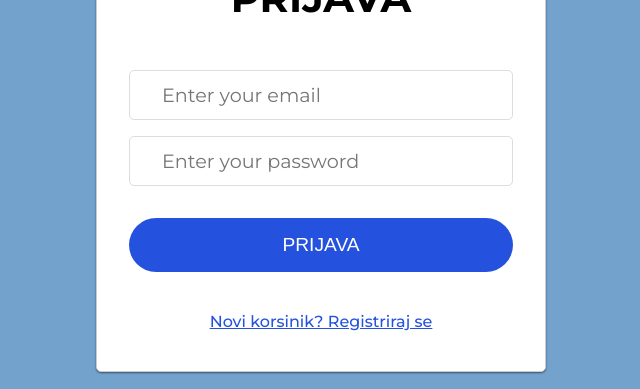
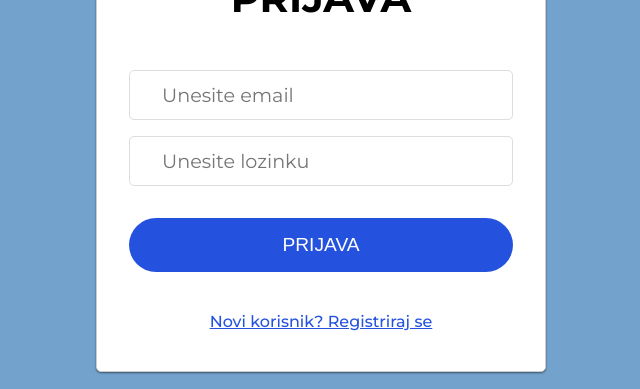
Before and after one commit to MStrukelj/U_Zadnji_Tren, a React (Vite) app in the folder App/frontend/: page / in a window 1280 px wide. Shown: the part 252-641 px from the top of the page, without its empty margins (319-959 px from the left). Built offline with nearby package versions, Linux system fonts and the light colour scheme.

Commit message:
Login spojen s backendom

```diff
--- a/App/frontend/src/components/LogIn.jsx
+++ b/App/frontend/src/components/LogIn.jsx
@@ -1,17 +1,53 @@
 import { useState } from "react";
 import './login.css';
 
-function LogIn({FormHandle}) {
-   const [User, setUser] = useState('');
-   const [Password, setPassword] =useState('');
+function LogIn({ FormHandle }) {
+  const [user, setUser] = useState('');
+  const [password, setPassword] = useState('');
+  const [error, setError] = useState('');
+  const [loading, setLoading] = useState(false);
 
-   function handleLogin(e){
+  async function handleLogin(e) {
     e.preventDefault();
-      console.log(User,Password);
-      setUser("");
-      setPassword("");
+    console.log("Sending payload:", {
+        email: user,
+        lozinka: password
+      });
+    setError('');
+    setLoading(true);
 
+    try {
+      const response = await fetch('http://localhost:8080/api/auth/login', {
+        method: 'POST',
+        credentials: 'include',
+        headers: {
+          'Content-Type': 'application/json',
+        },
+        body: JSON.stringify({
+          email: user,
+          lozinka: password
+        })
+      });
+
+      const data = await response.json();
+
+      if (data.success) {
+        // Uspješna prijava
+        console.log('Prijava uspješna:', data.user);
+        setUser('');
+        setPassword('');
+      } else {
+        // Neuspješna prijava
+        setError(data.message || 'Greška prilikom prijave');
       }
+    } catch (err) {
+      setError('Došlo je do greške prilikom komunikacije sa serverom');
+      console.error('Login error:', err);
+    } finally {
+      setLoading(false);
+    }
+  }
+
   return (
     <div className="auth-wrapper">
       <div className="form-container">
@@ -19,24 +55,32 @@ function LogIn({FormHandle}) {
         <form onSubmit={handleLogin}>
           <div className="form-control">
             <input
-               type="text"
-               placeholder="Enter your email"
+              type="email"
+              placeholder="Unesite email"
+              value={user}
               onChange={(e) => setUser(e.target.value)}
+              required
             />
           </div>
 
           <div className="form-control">
             <input
               type="password"
-               placeholder="Enter your password"
+              placeholder="Unesite lozinku"
+              value={password}
               onChange={(e) => setPassword(e.target.value)}
+              required
             />
           </div>
 
-           <button onClick={handleLogin}>PRIJAVA</button>
+          {error && <div className="error-message">{error}</div>}
+
+          <button type="submit" disabled={loading}>
+            {loading ? 'UČITAVANJE...' : 'PRIJAVA'}
+          </button>
         </form>
         <p onClick={() => FormHandle("signup")}>
-           Novi korsinik? Registriraj se
+          Novi korisnik? Registriraj se
         </p>
       </div>
     </div>
```
Also changed, not shown: 1 other file (tests, documents, lock files or other folders). Lines whose indentation alone changed are shown as unchanged.
